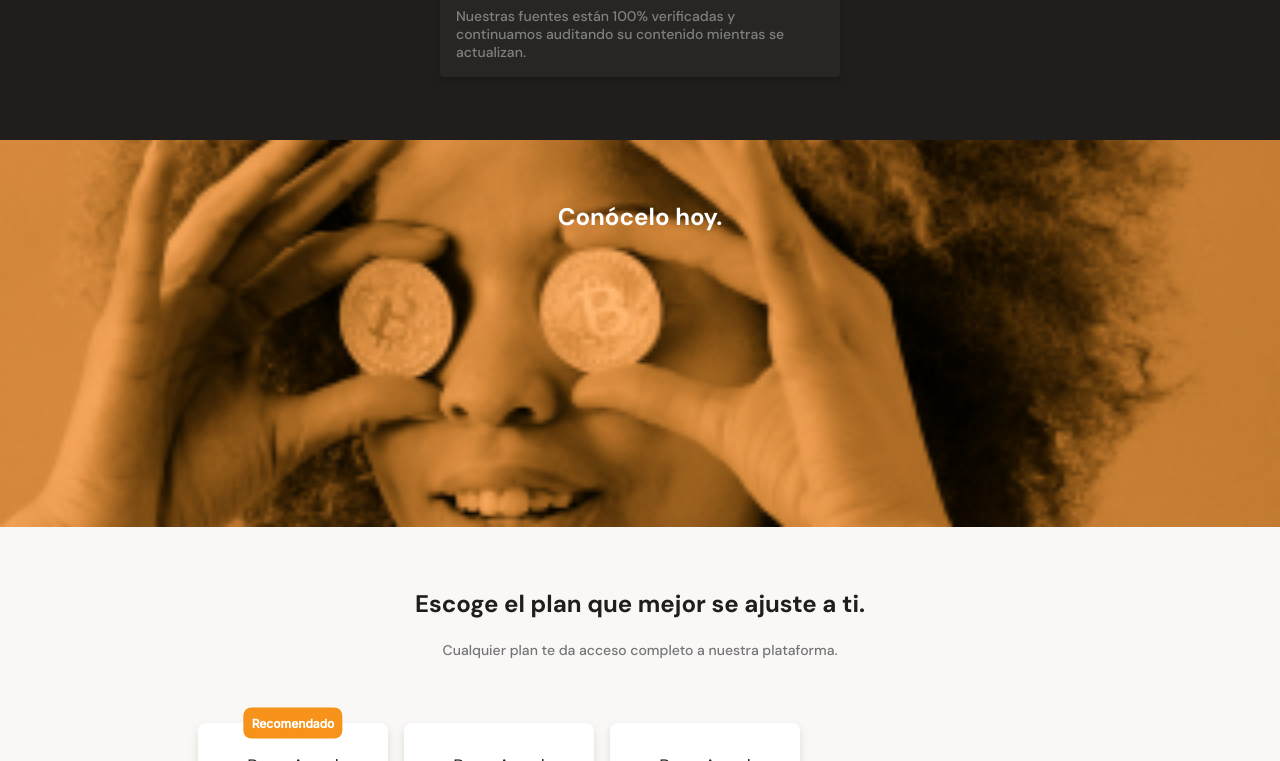
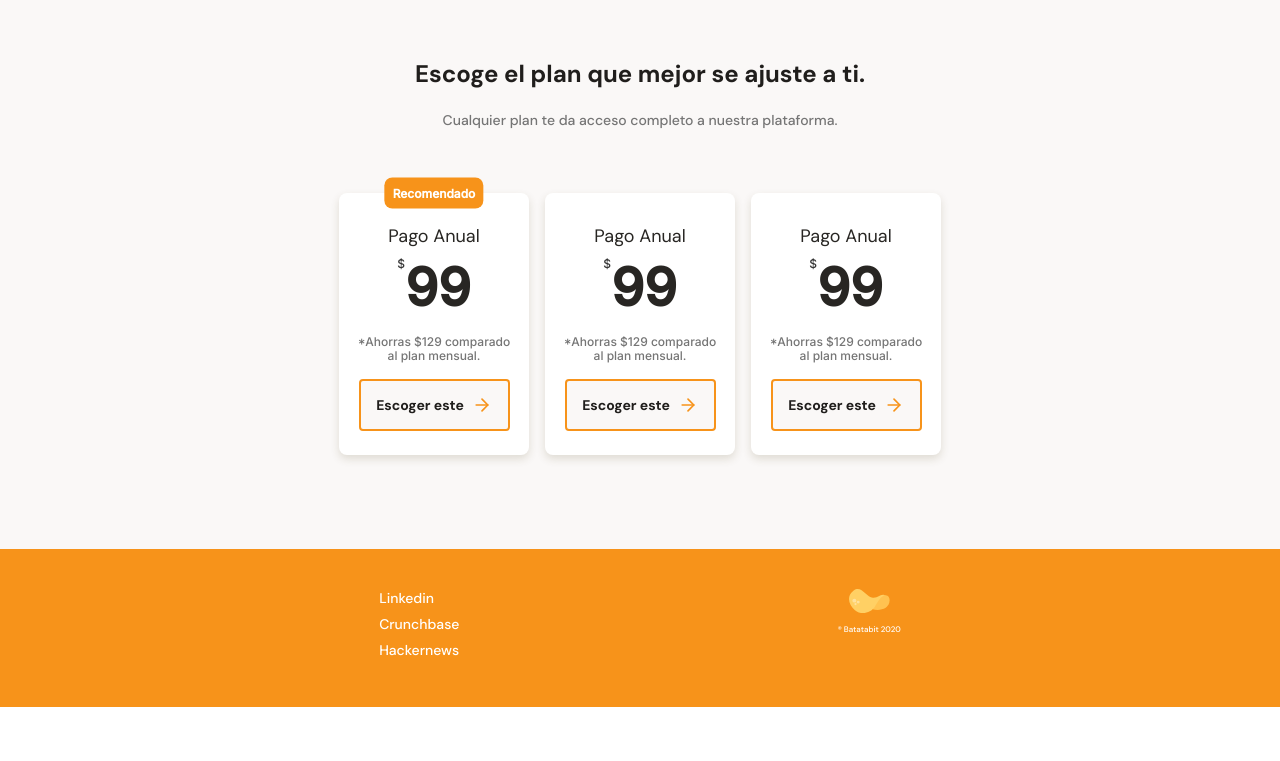
Before and after one commit to higueraDev/mobile-first, a plain HTML site: page index.html in a window 1280 px wide. Shown: the part 2039-2800 px from the top of the page. After the commit the page ends 2746 px from the top, so only its background shows below. Drawn offline with Linux system fonts and the light colour scheme.

Commit message:
Footer Terminado y Media Queries aplicados

```diff
--- /dev/null
+++ b/css/tablet.css
@@ -0,0 +1,18 @@
+.product-card-container{
+    display: flex;
+    flex-wrap: wrap;
+    margin: 0 auto;
+}
+
+.product-card, .table{
+    max-width: calc(50% - 16px);
+    margin: 0 auto 16px;
+}
+
+.banner-container{
+    background-image: url('../assets/imgs/bitcoinbaby-xl.jpg');
+}
+
+.card-slider{
+    justify-content: center;
+}
--- a/index.html
+++ b/index.html
@@ -10,6 +10,7 @@
         href="https://fonts.googleapis.com/css2?family=DM+Sans:wght@400;500;700&family=Inter:wght@400;500&display=swap"
         rel="stylesheet">
         <link rel="stylesheet" href="./styles.css">
+        <link rel="stylesheet" href="./css/tablet.css" media="(min-width: 768px)">
 </head>
 
 <body>
@@ -33,8 +34,7 @@
                     Traemos información en tiempo real de las casas de cambio y las monedas más importantes del mundo.
                 </p>
             </div>
-            <article class="table-container">
-
+            <article class="card-slider table-container">
                 <div class="table table-primary">
                     <table class="table--content">
                         <p class="table--title table--title__orange">Monedas</p>
@@ -99,6 +99,7 @@
                     Confiable y diseñado para su uso diario.
                 </p>
             </div>
+            <div class="container product-card-container">
                 <article class="container product-card">
                     <span class="product-icon clock-icon"></span>
                     <h3 class="product-card--title section__white">Tiempo real</h3>
@@ -123,6 +124,7 @@
                     <p class="product-card--content section__soft-gray">Nuestras fuentes están 100% verificadas y continuamos auditando su
                         contenido mientras se actualizan.</p>
                 </article>
+            </div>
 
         </section>
         <section class="banner-container">
@@ -133,7 +135,7 @@
                 <h2 class="section-title section__warm-black">Escoge el plan que mejor se ajuste a ti.</h2>
                 <p class="section-content section__dark-gray">Cualquier plan te da acceso completo a nuestra plataforma.</p>
             </div>
-            <div class="plans-slider">
+            <div class="card-slider">
                 <article class="plan-card">
                     <span class="plan-card--head">Recomendado</span>
                     <p class="plan-card--title">Pago Anual</p>
@@ -171,7 +173,25 @@
             </div>
         </section>
     </main>
-    <footer></footer>
+    <footer>
+        <div class="footer-bg">
+            <div class="container footer-container">
+                <section class="footer-container--item">
+                    <ul class="footer-nav">
+                        <li class="footer-nav--item"><a class="footer-nav--link" href="/">Linkedin</a></li>
+                        <li class="footer-nav--item"><a class="footer-nav--link" href="/">Crunchbase</a></li>
+                        <li class="footer-nav--item"><a class="footer-nav--link" href="/">Hackernews</a></li>
+                    </ul>
+                </section>
+                <section class="footer-container--item">
+                    <a class="footer-slogan--link" href="/">
+                        <img class="footer-slogan--logo" src="/assets/imgs/lay.svg" alt="Lay Icon">
+                        <span class="footer-slogan--text">® Batatabit 2020</span>
+                    </a>
+                </section>
+            </div>
+        </div>
+    </footer>
 </body>
 
 </html>
--- a/styles.css
+++ b/styles.css
@@ -160,14 +160,9 @@ main {
 }
 
 .table {
-    width: 70%;
+    width: 100%;
     min-width: 197px;
-    max-width: 500px;
-    margin: 0 auto;
-}
-
-.table-primary {
-    margin-bottom: 20px;
+    margin: 0 8px;
 }
 
 .table--title {
@@ -353,7 +348,7 @@ tr:last-of-type .table--data {
     margin-bottom: 34px;
 }
 
-.plans-slider{
+.card-slider{
     display: flex;
     width: 100%;
     overflow-x: scroll;
@@ -440,3 +435,43 @@ tr:last-of-type .table--data {
     display: inline-block;
     margin: 0 0 0 8px;
 }
+
+.footer-bg{
+    padding: 40px 0;
+    background-color: var(--bitcoin-orange);
+}
+
+.footer-container{
+    display: flex;
+    justify-content: space-around;
+}
+
+
+.footer-nav{
+    list-style: none;
+}
+
+.footer-nav--link{
+    display: block;
+    margin-bottom: 8px;
+    font-size: 1.4rem;
+    line-height: 1.8rem;
+    font-weight: 500;
+    color: var(--white);
+    text-decoration: none;
+}
+
+.footer-slogan--logo{
+    display: block;
+    margin: 0 auto 8px;
+}
+
+.footer-slogan--link{
+    text-decoration: none;
+}
+
+.footer-slogan--text{
+    font-size: 0.8rem;
+    font-weight: 500;
+    color: var(--white);
+}
```
Also changed, not shown: css/desktop.css (added). Lines whose indentation alone changed are shown as unchanged.
